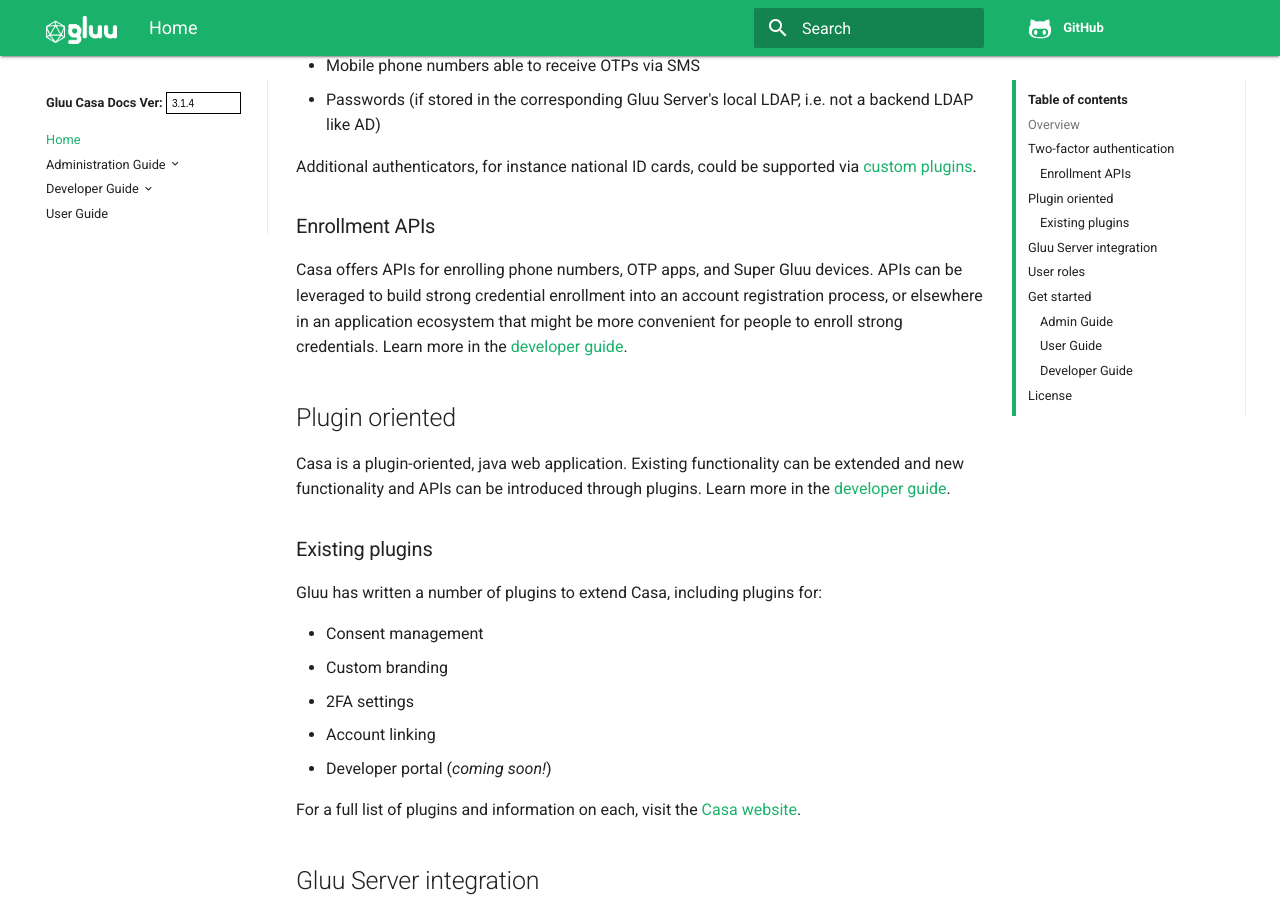
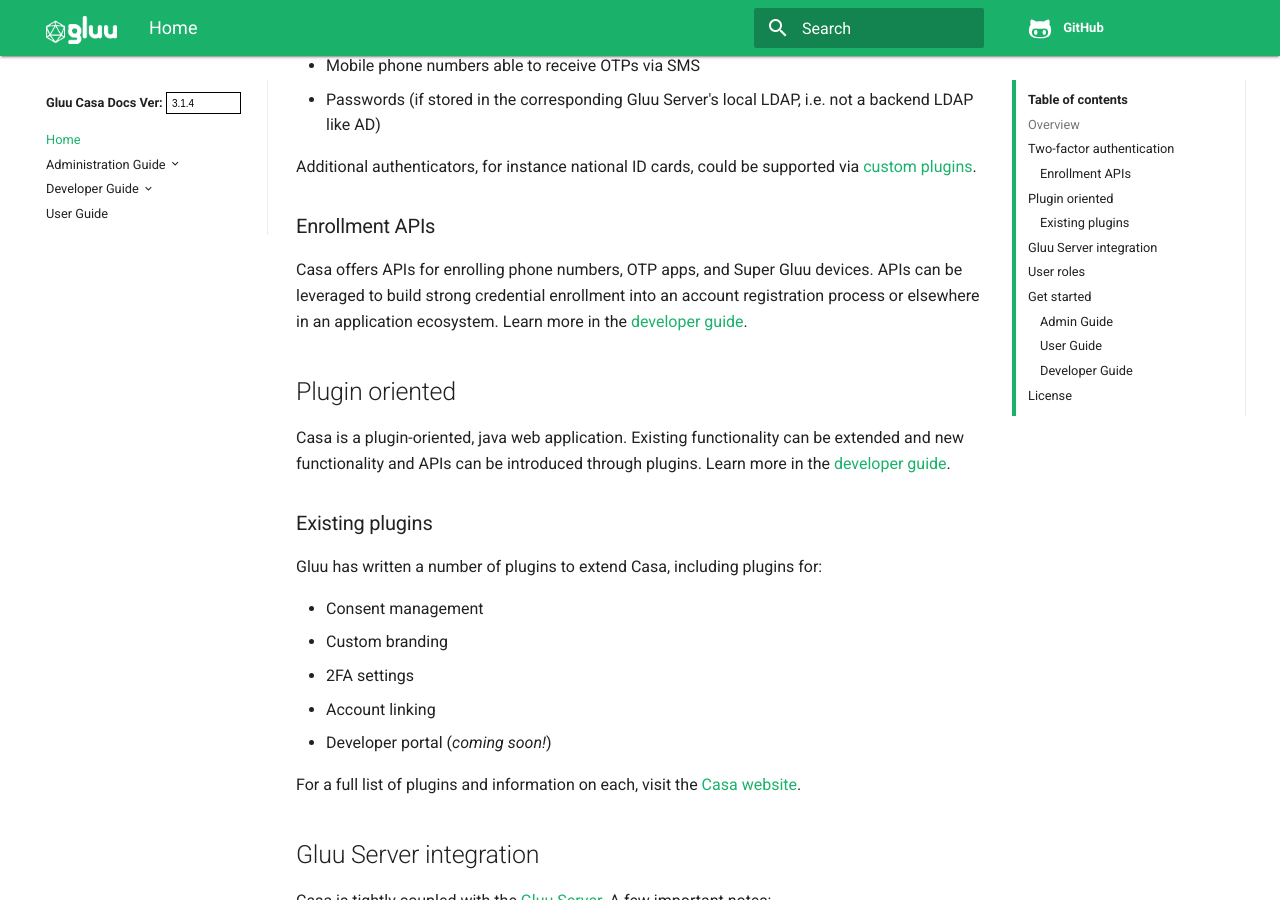
Before and after one commit to shmorri/docs-casa-prod, an MkDocs documentation site: the page built from docs/source/index.md, in a window 1280 px wide and 900 px high, scrolled down 742 px. Built offline with MkDocs 1.6.1, drawn with Linux system fonts in a browser that asks for light colours; old or Windows-style settings are respelled for this version of MkDocs.

Commit message:
Update index.md

```diff
--- a/docs/source/index.md
+++ b/docs/source/index.md
@@ -26,7 +26,7 @@ Additional authenticators, for instance national ID cards, could be supported vi
 
 ### Enrollment APIs
 
-Casa offers APIs for enrolling phone numbers, OTP apps, and Super Gluu devices. APIs can be leveraged to build strong credential enrollment into an account registration process, or elsewhere in an application ecosystem that might be more convenient for people to enroll strong credentials. Learn more in the [developer guide](../developer/index.md#apis-for-credential-enrollment).
+Casa offers APIs for enrolling phone numbers, OTP apps, and Super Gluu devices. APIs can be leveraged to build strong credential enrollment into an account registration process or elsewhere in an application ecosystem. Learn more in the [developer guide](../developer/index.md#apis-for-credential-enrollment).
 
 ## Plugin oriented
 
```
